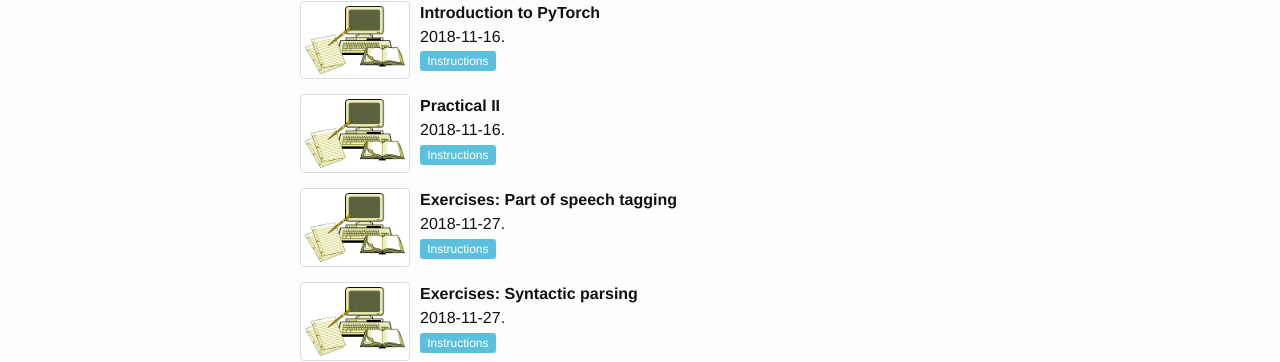
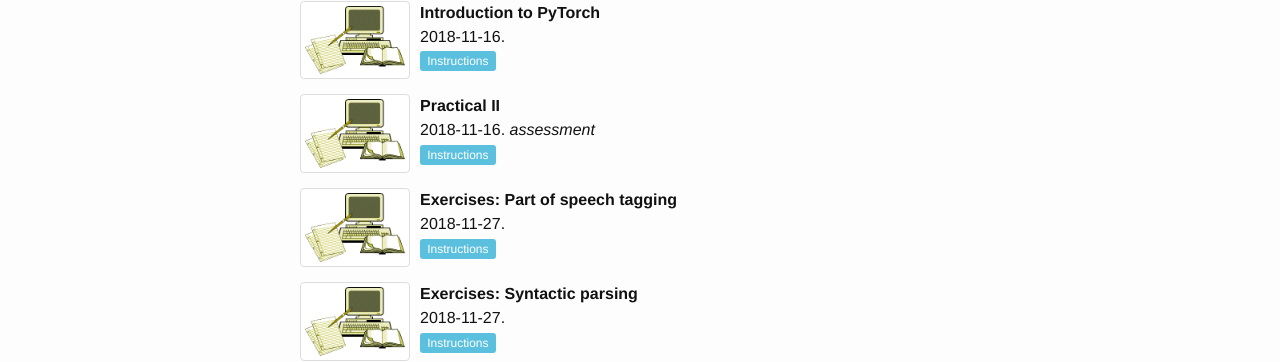
Before and after one commit to cl-illc/nlp1, a Jekyll site: the page built from practicals.md, in a window 1280 px wide. Shown: the part 281-643 px from the top of the page. Built offline with Jekyll 4.4.1, drawn with Linux system fonts in a browser that asks for light colours.

Commit message:
Update assignments.yml

```diff
--- a/_data/2018/assignments.yml
+++ b/_data/2018/assignments.yml
@@ -33,7 +33,7 @@
   img: prac
   uid: intropytorch
   title: "Practical II"
-  note:
+  note: [assessment]
   abstract:
   background:
   discussion:
```
